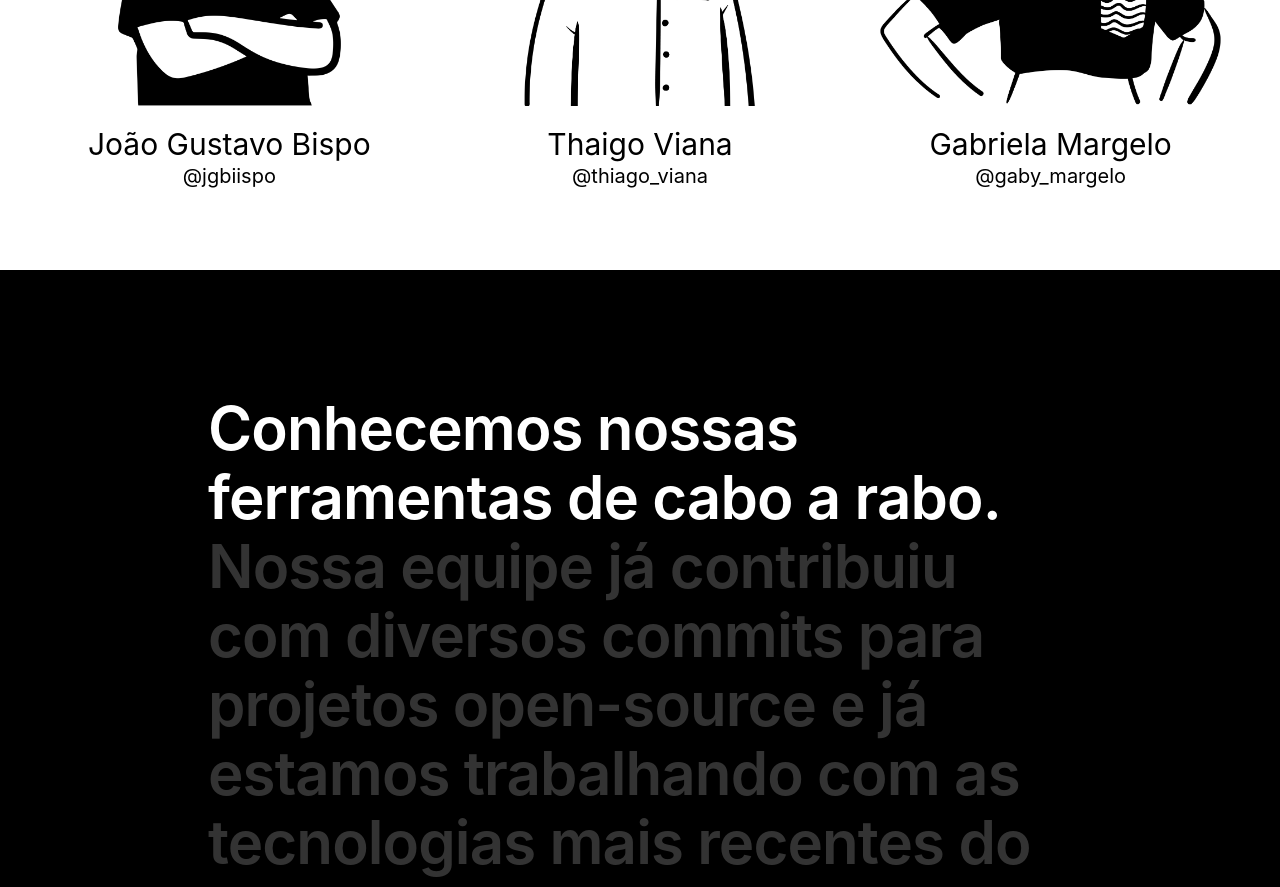
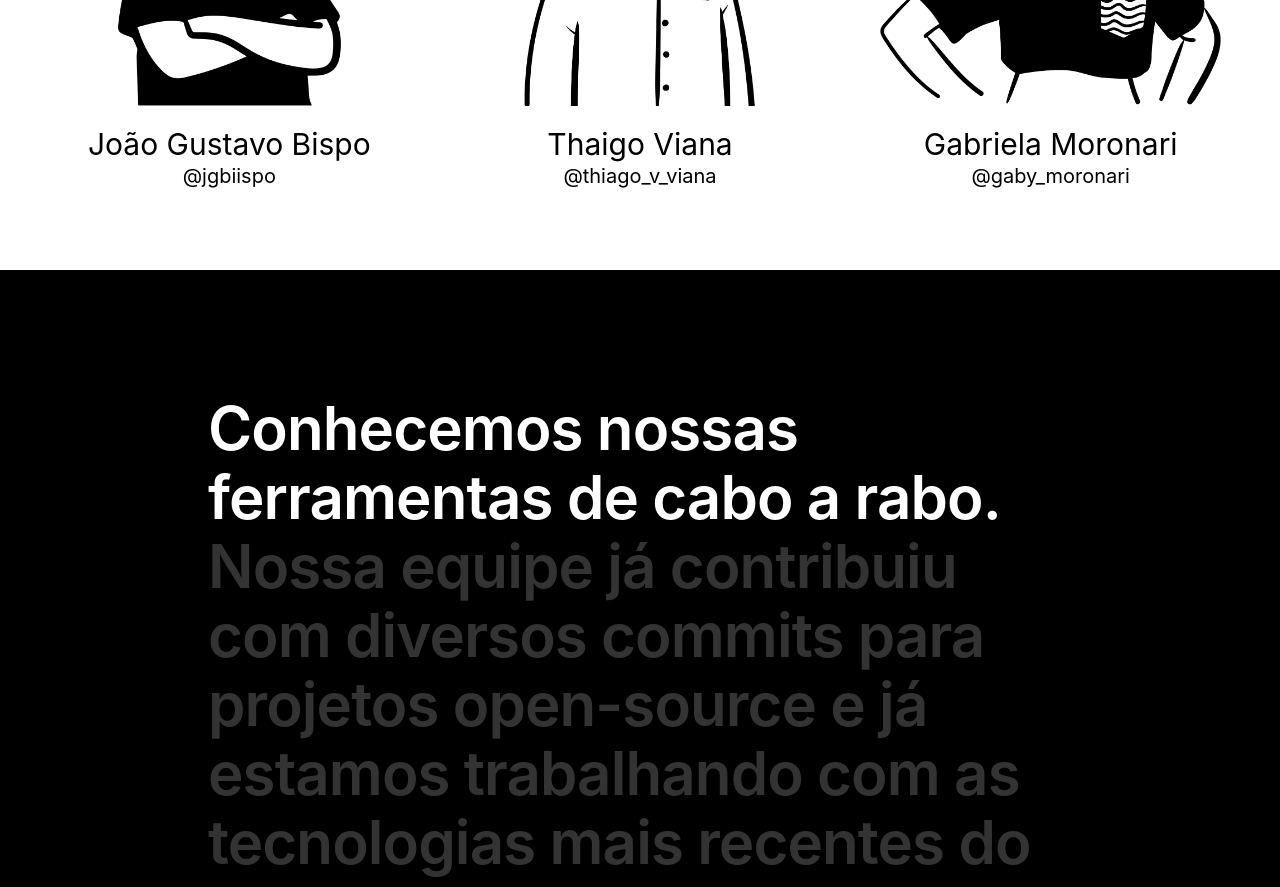
Before and after one commit to Nidus-Solutions/Nidus, a Next.js app: page / in a window 1280 px wide. Shown: the part 1920-2807 px from the top of the page. Built offline with nearby package versions, Linux system fonts and the light colour scheme.

Commit message:
Att. Members

```diff
--- a/components/aboutus.tsx
+++ b/components/aboutus.tsx
@@ -30,15 +30,15 @@
                     />
                     <Member
                         name='Thaigo Viana'
-                        socialId='@thiago_viana'
-                        link='https://www.instagram.com/thiago_viana'
+                        socialId='@thiago_v_viana'
+                        link='https://www.instagram.com/thiago_v_viana'
                         id='thiago'
                         role='Desenvolvedor'
                     />
                     <Member
-                        name='Gabriela Margelo'
-                        socialId='@gaby_margelo'
-                        link='https://www.instagram.com/gaby_margelo'
+                        name='Gabriela Moronari'
+                        socialId='@gaby_moronari'
+                        link='https://www.instagram.com/gaby_moronari'
                         id='gaby'
                         role='Designer'
                     />
```
